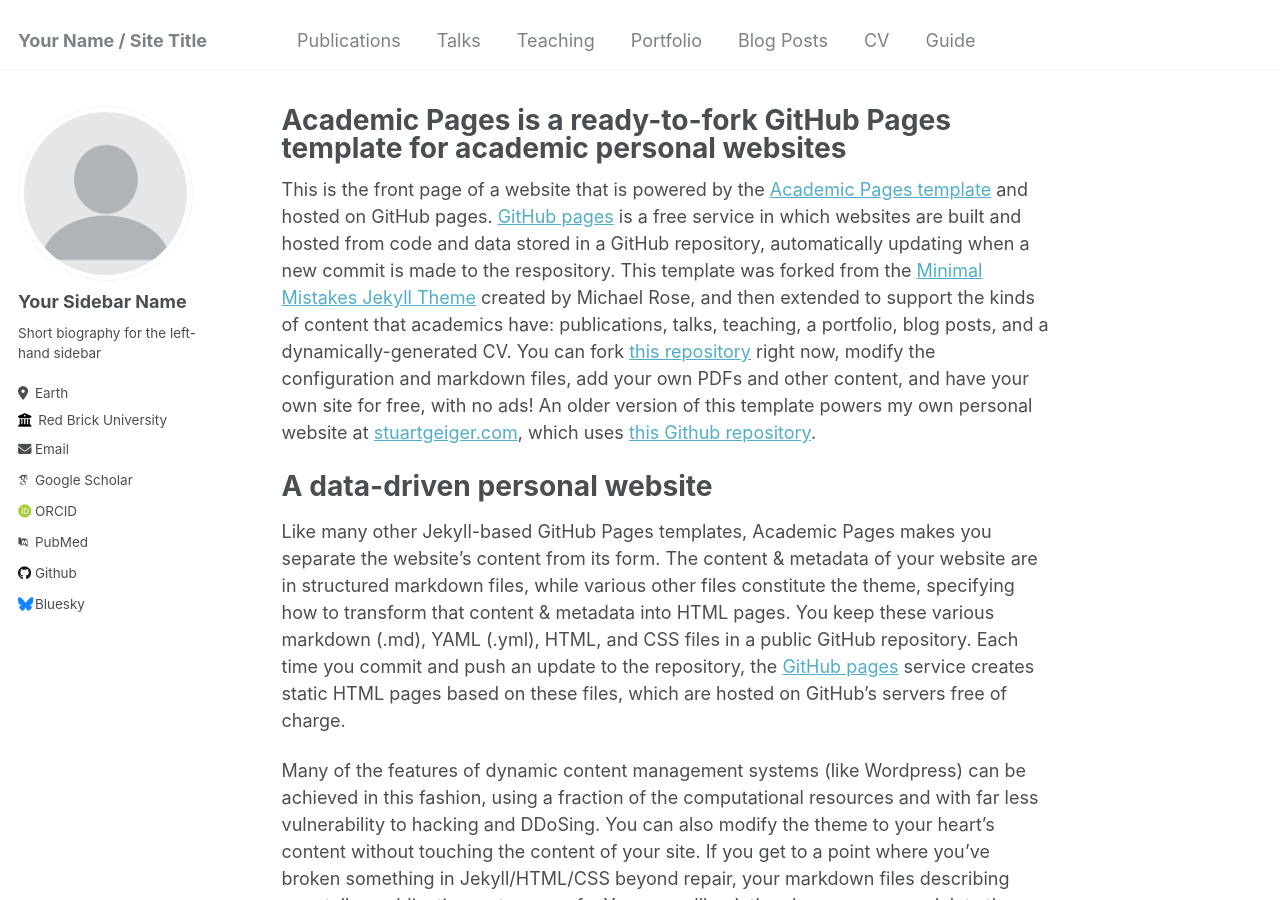
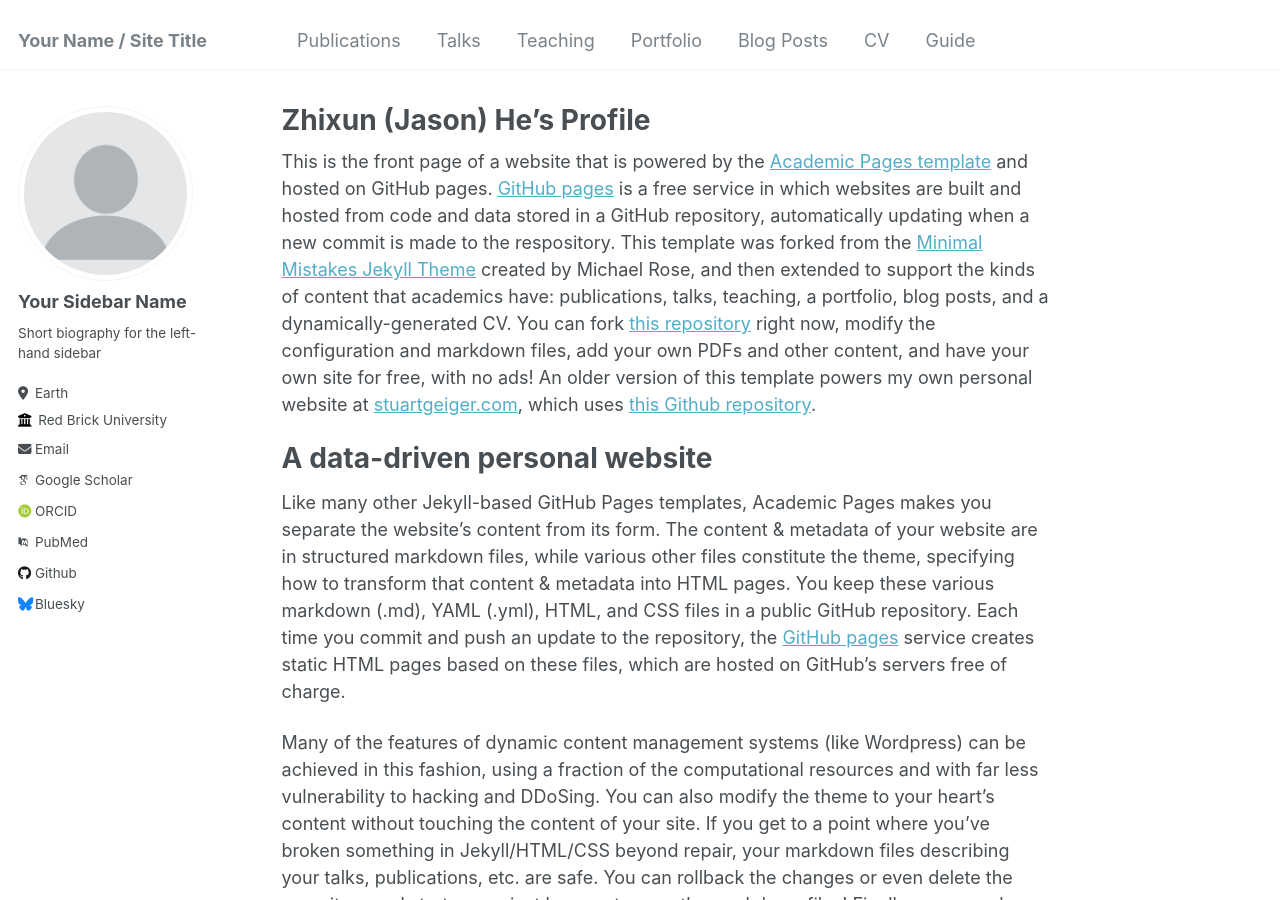
Before and after one commit to inspirepassion/inspirepassion.github.io, a Jekyll site: the page built from _pages/about.md, in a window 1280 px wide and 900 px high. Built offline with Jekyll 4.4.1, drawn with Linux system fonts in a browser that asks for light colours; some web fonts are replaced.

Commit message:
edit about me

```diff
--- a/_pages/about.md
+++ b/_pages/about.md
@@ -1,6 +1,6 @@
 ---
 permalink: /
-title: "Academic Pages is a ready-to-fork GitHub Pages template for academic personal websites"
+title: "Zhixun (Jason) He's Profile"
 author_profile: true
 redirect_from:
   - /about/
```
Also changed, not shown: _posts/2199-01-01-future-post.md (+1 -1 lines), _publications/2024-02-17-paper-title-number-4.md (+1 -1 lines).
